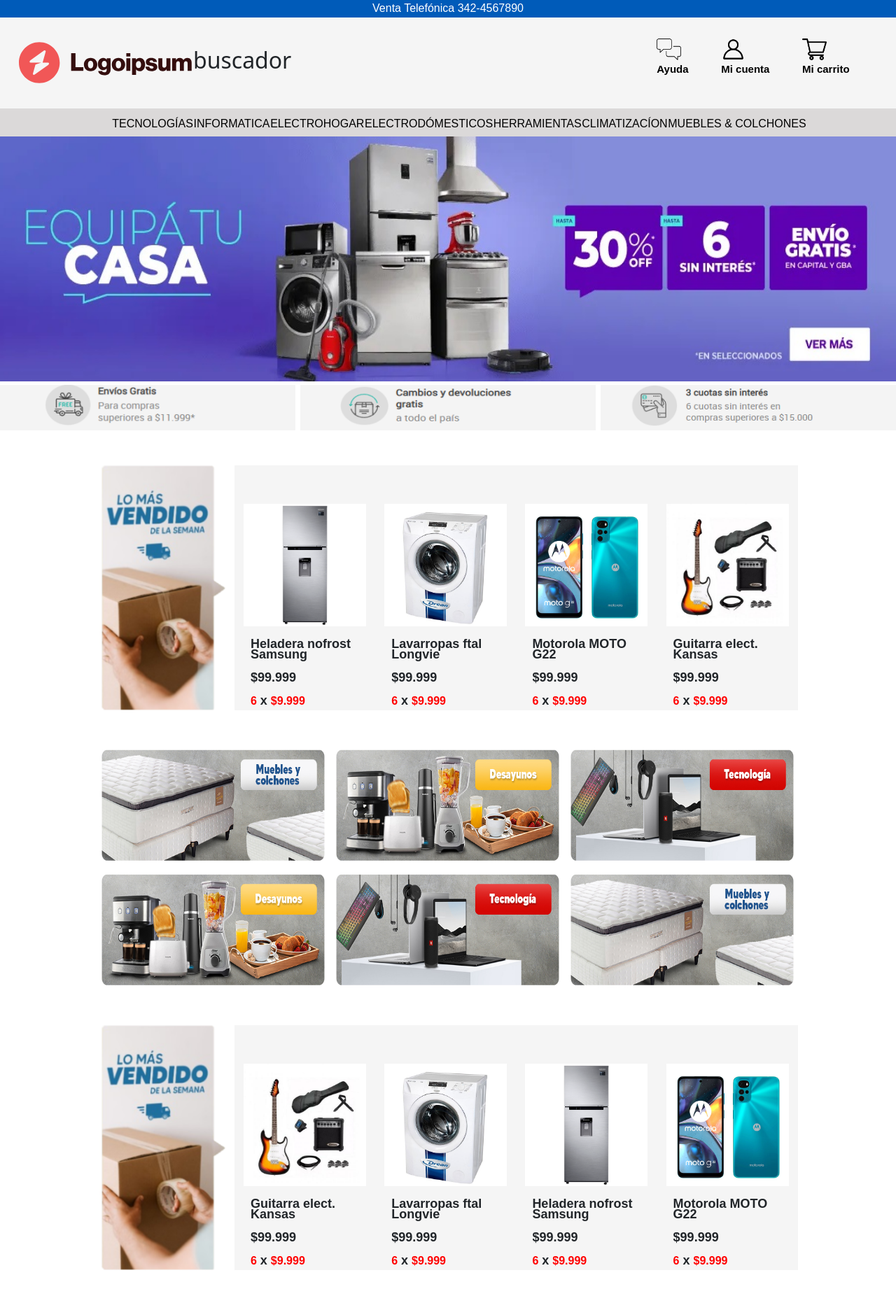
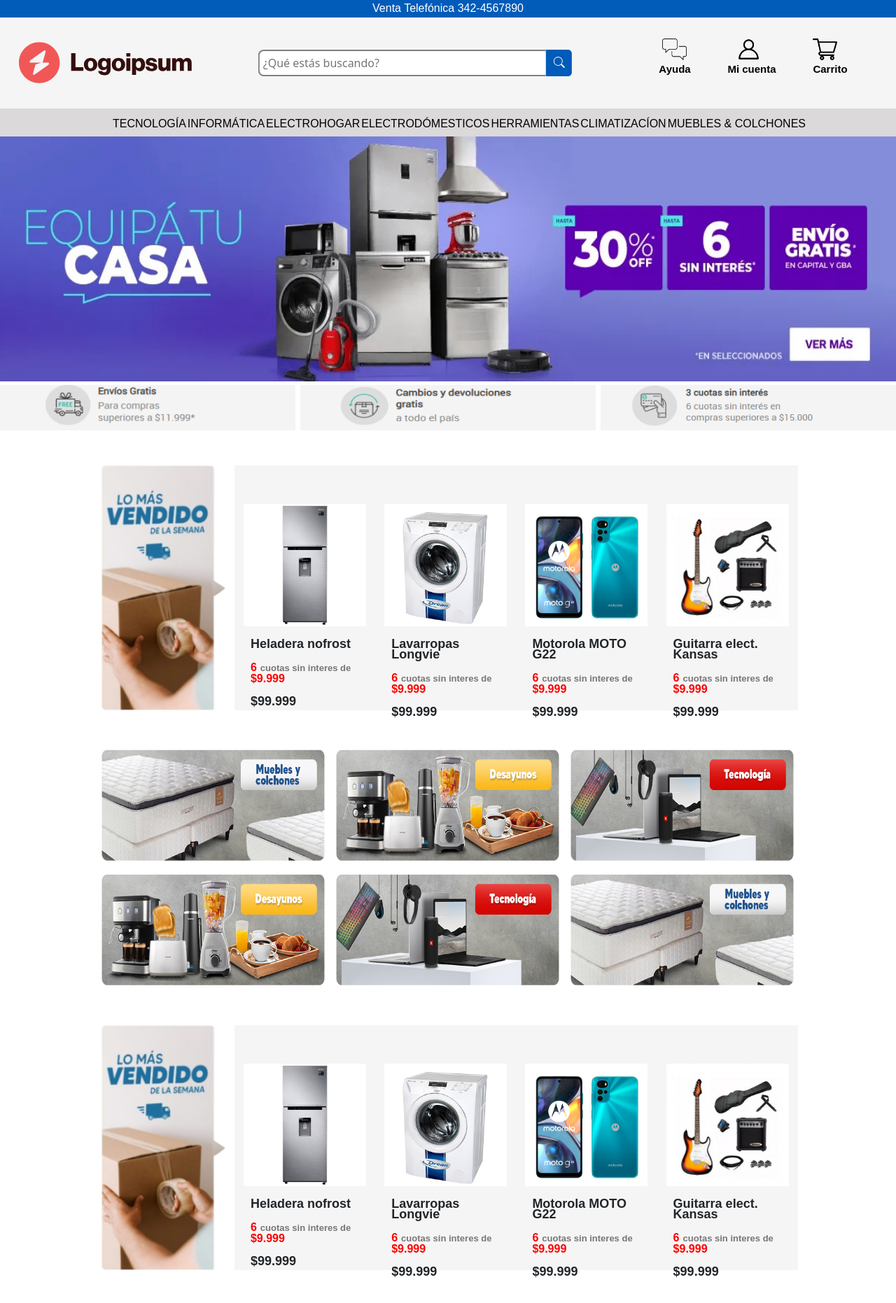
Before and after one commit to Sebastian-Muller/Proyecto-eCommerce, a plain HTML site: page index.html in a window 1280 px wide. Shown: the top 1862 px of the page at 70% size. Drawn offline with nearby package versions, Linux system fonts and the light colour scheme; a web font is replaced by a local one.

Commit message:
Update index.html

```diff
--- a/index.html
+++ b/index.html
@@ -7,7 +7,8 @@
     <meta name="viewport" content="width=device-width, initial-scale=1.0">
     <title>Pagina ventas</title>
     <!-- CSS only -->
-    <link href="https://cdn.jsdelivr.net/npm/bootstrap@5.2.0/dist/css/bootstrap.min.css" rel="stylesheet" integrity="sha384-gH2yIJqKdNHPEq0n4Mqa/HGKIhSkIHeL5AyhkYV8i59U5AR6csBvApHHNl/vI1Bx" crossorigin="anonymous">
+    <link href="https://cdn.jsdelivr.net/npm/bootstrap@5.2.0/dist/css/bootstrap.min.css" rel="stylesheet"
+        integrity="sha384-gH2yIJqKdNHPEq0n4Mqa/HGKIhSkIHeL5AyhkYV8i59U5AR6csBvApHHNl/vI1Bx" crossorigin="anonymous">
     <link rel="stylesheet" href="./css/styles.css">
 
 </head>
@@ -15,33 +16,49 @@
 <body>
     <header>
         <div class="headerSuperior">
-            <p> Venta Telefónica 342-4567890</p>
+            <a href="#">
+                <p> Venta Telefónica 342-4567890</p>
+            </a>
         </div>
-
         <div class="headerMain">
             <div class="logoEmpresa">
                 <a href="#"><img src="./img/Logos/logo-ipsum.svg" alt="Logo de empresa"></a>
             </div>
+
             <div class="searchBox">
-                <h2>buscador</h2>
+
+                <div class="wrap">
+                    <div class="searchBox">
+                        <input type="search" id="form1" class="searchTerm" placeholder="¿Qué estás buscando?">
+                        <button type="button" class="searchButton">
+                            <svg xmlns="http://www.w3.org/2000/svg" width="16" height="16" fill="currentColor"
+                                class="bi bi-search" viewBox="0 0 16 16">
+                                <path
+                                    d="M11.742 10.344a6.5 6.5 0 1 0-1.397 1.398h-.001c.03.04.062.078.098.115l3.85 3.85a1 1 0 0 0 1.415-1.414l-3.85-3.85a1.007 1.007 0 0 0-.115-.1zM12 6.5a5.5 5.5 0 1 1-11 0 5.5 5.5 0 0 1 11 0z" />
+                            </svg>
+                        </button>
+                    </div>
+                </div>
+
             </div>
+
             <div class="iconosHeader">
                 <div>
                     <a href="#">
-                        <img src="./img/Logos/ayuda.png" alt="Ayuda">
+                        <img src="./img/Logos/ayuda.png" class="iconoAyuda" alt="Ayuda">
                         <p>Ayuda</p>
                     </a>
                 </div>
                 <div>
                     <a href="#">
-                        <img src="./img/Logos/usuario.png" alt="Mi cuenta">
+                        <img src="./img/Logos/usuario.png" class="iconoUsuario" alt="Mi cuenta">
                         <p>Mi cuenta</p>
                     </a>
                 </div>
                 <div>
                     <a href="#">
                         <img src="./img/Logos/carrito-de-compras.png" alt="Carrito de comras">
-                        <p>Mi carrito</p>
+                        <p>Carrito</p>
                     </a>
                 </div>
             </div>
@@ -49,8 +66,8 @@
 
         <div class="navBar">
             <ul>
-                <li> <a href="#">TECNOLOGÍAS </a></li>
-                <li> <a href="#">INFORMATICA</a></li>
+                <li> <a href="#">TECNOLOGÍA</a></li>
+                <li> <a href="#">INFORMÁTICA</a></li>
                 <li> <a href="#">ELECTROHOGAR</a></li>
                 <li> <a href="#">ELECTRODÓMESTICOS</a></li>
                 <li> <a href="#">HERRAMIENTAS</a></li>
@@ -84,28 +101,28 @@
                     <img src="./img/categorias/mas-vendido.png" alt="Mas vendidos">
                 </div>
                 <div class="producto">
-                    <a href="#"><img src="./img/productos/heladera.png" alt="Producto"></a>
-                    <p class="nombreProducto">Heladera nofrost Samsung</p>
+                    <a href="#"><img src="./img/productos/heladera.png" alt="Heladera"></a>
+                    <p class="nombreProducto">Heladera nofrost</p>
+                    <p class="cuotasProducto"><b>6</b> <small>cuotas sin interes de </small><b>$9.999</b></p>
                     <p class="precioProducto">$99.999</p>
-                    <p class="cuotasProducto"><b>6</b> x <b>$9.999</b></p>
                 </div>
                 <div class="producto">
                     <a href="#"><img src="./img/productos/lavarropas.jpg" alt="Producto"></a>
-                    <p class="nombreProducto">Lavarropas ftal Longvie</p>
+                    <p class="nombreProducto">Lavarropas Longvie</p>
+                    <p class="cuotasProducto"><b>6</b> <small>cuotas sin interes de </small><b>$9.999</b></p>
                     <p class="precioProducto">$99.999</p>
-                    <p class="cuotasProducto"><b>6</b> x <b>$9.999</b></p>
                 </div>
                 <div class="producto">
                     <a href="#"><img src="./img/productos/smarthphone.jpg" alt="Producto"></a>
                     <p class="nombreProducto">Motorola MOTO G22</p>
+                    <p class="cuotasProducto"><b>6</b> <small>cuotas sin interes de </small><b>$9.999</b></p>
                     <p class="precioProducto">$99.999</p>
-                    <p class="cuotasProducto"><b>6</b> x <b>$9.999</b></p>
                 </div>
                 <div class="producto">
                     <a href="#"><img src="./img/productos/guiarra-electrica.jpg" alt="Producto"></a>
                     <p class="nombreProducto">Guitarra elect. Kansas</p>
+                    <p class="cuotasProducto"><b>6</b> <small>cuotas sin interes de </small><b>$9.999</b></p>
                     <p class="precioProducto">$99.999</p>
-                    <p class="cuotasProducto"><b>6</b> x <b>$9.999</b></p>
                 </div>
             </div>
         </section>
@@ -138,32 +155,30 @@
                 <div class="destacadosImg">
                     <img src="./img/categorias/mas-vendido.png" alt="Mas vendidos">
                 </div>
-
                 <div class="producto">
-                    <a href="#"><img src="./img/productos/guiarra-electrica.jpg" alt="Producto"></a>
-                    <p class="nombreProducto">Guitarra elect. Kansas</p>
+                    <a href="#"><img src="./img/productos/heladera.png" alt="Heladera"></a>
+                    <p class="nombreProducto">Heladera nofrost</p>
+                    <p class="cuotasProducto"><b>6</b> <small>cuotas sin interes de </small><b>$9.999</b></p>
                     <p class="precioProducto">$99.999</p>
-                    <p class="cuotasProducto"><b>6</b> x <b>$9.999</b></p>
                 </div>
                 <div class="producto">
                     <a href="#"><img src="./img/productos/lavarropas.jpg" alt="Producto"></a>
-                    <p class="nombreProducto">Lavarropas ftal Longvie</p>
+                    <p class="nombreProducto">Lavarropas Longvie</p>
+                    <p class="cuotasProducto"><b>6</b> <small>cuotas sin interes de </small><b>$9.999</b></p>
                     <p class="precioProducto">$99.999</p>
-                    <p class="cuotasProducto"><b>6</b> x <b>$9.999</b></p>
-                </div>
-                <div class="producto">
-                    <a href="#"><img src="./img/productos/heladera.png" alt="Producto"></a>
-                    <p class="nombreProducto">Heladera nofrost Samsung</p>
-                    <p class="precioProducto">$99.999</p>
-                    <p class="cuotasProducto"><b>6</b> x <b>$9.999</b></p>
                 </div>
                 <div class="producto">
                     <a href="#"><img src="./img/productos/smarthphone.jpg" alt="Producto"></a>
                     <p class="nombreProducto">Motorola MOTO G22</p>
+                    <p class="cuotasProducto"><b>6</b> <small>cuotas sin interes de </small><b>$9.999</b></p>
                     <p class="precioProducto">$99.999</p>
-                    <p class="cuotasProducto"><b>6</b> x <b>$9.999</b></p>
                 </div>
-
+                <div class="producto">
+                    <a href="#"><img src="./img/productos/guiarra-electrica.jpg" alt="Producto"></a>
+                    <p class="nombreProducto">Guitarra elect. Kansas</p>
+                    <p class="cuotasProducto"><b>6</b> <small>cuotas sin interes de </small><b>$9.999</b></p>
+                    <p class="precioProducto">$99.999</p>
+                </div>
             </div>
         </section>
 
@@ -184,12 +199,20 @@
             </div>
         </section>
         <section class="newsletter">
-            <div class="newsletterTexto">
-                <p>NEWSLETTER</p>
-                <p>Recibí todas las ofertas</p>
-                <p>¿Querés recobor nuestras ofertas?¡Registrate ya mismo y comenzá a disfrutarlas!</p>
+            <div>
+                <h5> NEWSLETTER</h5>
+                <p id="newsletterOfertas">Recibí todas las ofertas</p>
+                <p>¿Querés recibir nuestras ofertas? ¡Registrate ya mismo y comenzá a disfrutarlas!</p>
             </div>
-            <div class="newsletterRegistro">
+            <div class="newsletterSubs">
+                <div class="input-group">
+                    <input type="email" class="form-control" placeholder="Email">
+                    <div class="input-group-btn">
+                        <button class="btn" type="submit"><svg xmlns="http://www.w3.org/2000/svg" width="20" height="16" fill="currentColor" class="bi bi-arrow-right" viewBox="0 0 16 16">
+                            <path fill-rule="evenodd" d="M1 8a.5.5 0 0 1 .5-.5h11.793l-3.147-3.146a.5.5 0 0 1 .708-.708l4 4a.5.5 0 0 1 0 .708l-4 4a.5.5 0 0 1-.708-.708L13.293 8.5H1.5A.5.5 0 0 1 1 8z"/>
+                          </svg></button>
+                    </div>
+                </div>
             </div>
         </section>
         <footer>
@@ -222,6 +245,12 @@
     </main>
 
     <!-- JavaScript Bundle with Popper -->
-<script src="https://cdn.jsdelivr.net/npm/bootstrap@5.2.0/dist/js/bootstrap.bundle.min.js" integrity="sha384-A3rJD856KowSb7dwlZdYEkO39Gagi7vIsF0jrRAoQmDKKtQBHUuLZ9AsSv4jD4Xa" crossorigin="anonymous"></script>
+    <script src="https://cdn.jsdelivr.net/npm/bootstrap@5.2.0/dist/js/bootstrap.bundle.min.js"
+        integrity="sha384-A3rJD856KowSb7dwlZdYEkO39Gagi7vIsF0jrRAoQmDKKtQBHUuLZ9AsSv4jD4Xa"
+        crossorigin="anonymous"></script>
 </body>
+
 </html>
+
+
+<!-- ver esto para login  https://bootsnipp.com/snippets/DVvk1 -->
```
